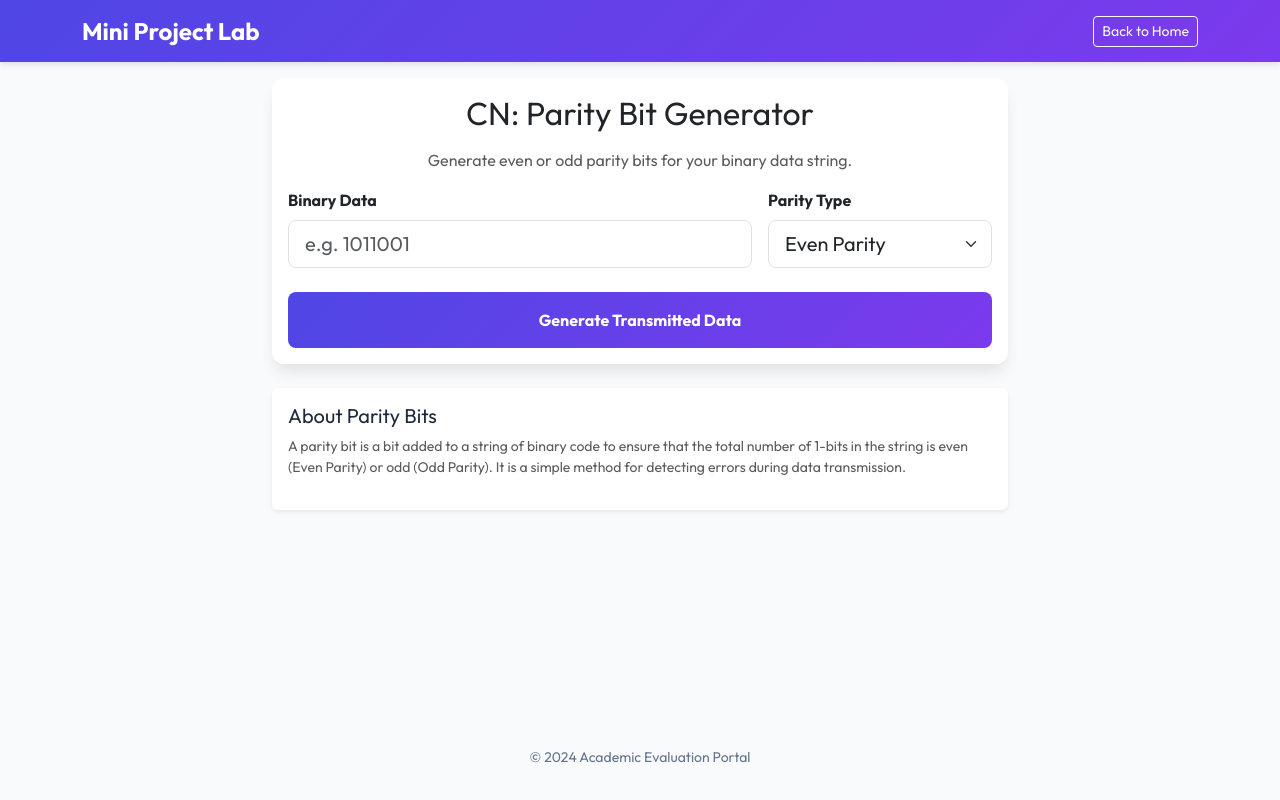
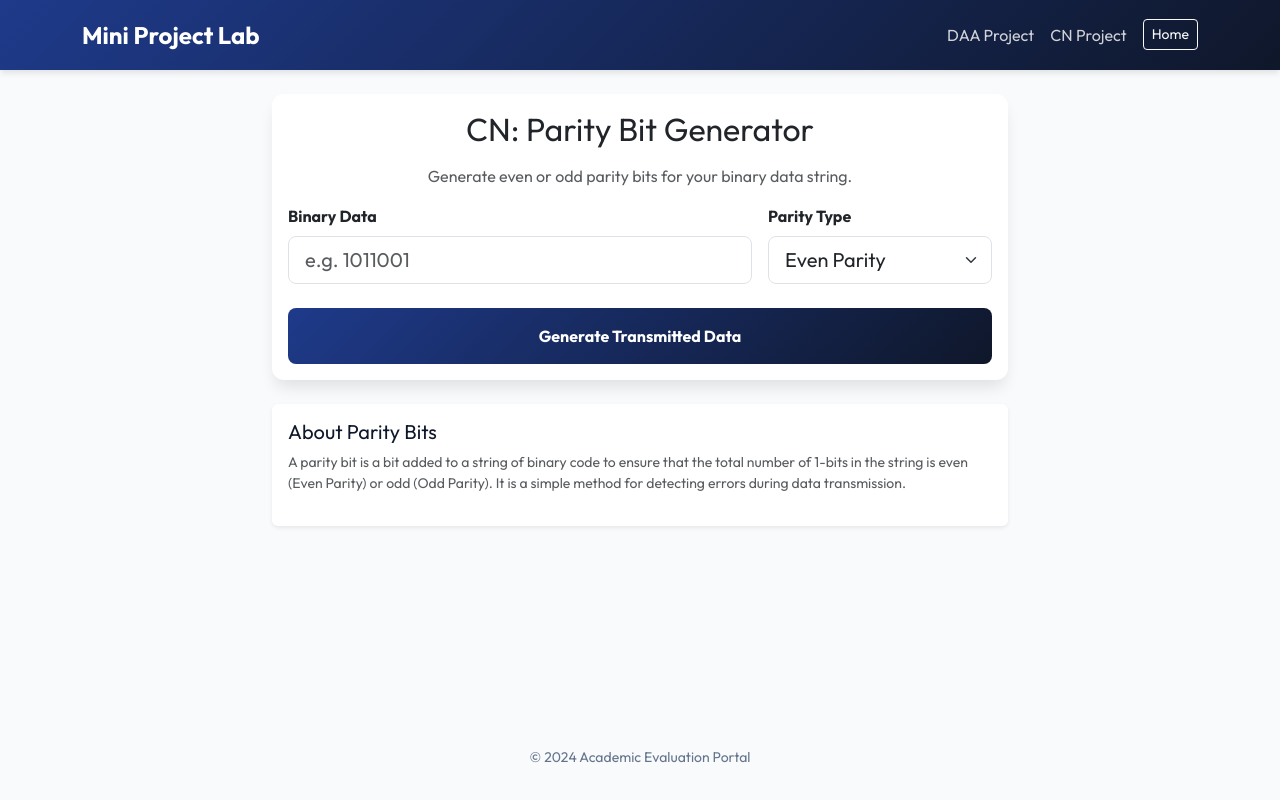
Before and after one commit to sarjanshah14/miniprojects, a Flask app: page /cn in a window 1280 px wide. Run offline with Flask 3, Linux system fonts and the light colour scheme.

Commit message:
Change theme to navy blue/blackish and update navbar with subject links

```diff
--- a/static/style.css
+++ b/static/style.css
@@ -1,11 +1,11 @@
 @import url('https://fonts.googleapis.com/css2?family=Poppins:wght@300;400;600&family=Outfit:wght@300;400;700&display=swap');
 
 :root {
-    --primary-color: #4f46e5;
-    --secondary-color: #7c3aed;
+    --primary-color: #1e3a8a;
+    --secondary-color: #0f172a;
     --bg-color: #f8fafc;
     --card-bg: #ffffff;
-    --text-color: #1e293b;
+    --text-color: #0f172a;
     --border-radius: 12px;
 }
 
@@ -20,8 +20,18 @@ body {
 
 .navbar {
     background: linear-gradient(135deg, var(--primary-color), var(--secondary-color));
-    padding: 0.5rem 0;
+    padding: 0.75rem 0;
     box-shadow: 0 4px 6px -1px rgba(0, 0, 0, 0.1);
+}
+
+.nav-link {
+    color: rgba(255, 255, 255, 0.8) !important;
+    font-weight: 500;
+    transition: color 0.3s ease;
+}
+
+.nav-link:hover {
+    color: white !important;
 }
 
 .navbar-brand {
@@ -62,7 +72,7 @@ body {
 .card-header-custom {
     padding: 1rem;
     text-align: center;
-    background: linear-gradient(135deg, rgba(79, 70, 229, 0.1), rgba(124, 58, 237, 0.1));
+    background: linear-gradient(135deg, rgba(30, 58, 138, 0.1), rgba(15, 23, 42, 0.1));
 }
 
 .btn-primary-custom {
--- a/templates/cn.html
+++ b/templates/cn.html
@@ -14,13 +14,26 @@
     <nav class="navbar navbar-expand-lg navbar-dark">
         <div class="container">
             <a class="navbar-brand" href="/">Mini Project Lab</a>
-            <div class="ms-auto">
-                <a href="/" class="btn btn-sm btn-outline-light">Back to Home</a>
+            <button class="navbar-toggler" type="button" data-bs-toggle="collapse" data-bs-target="#navbarNavCN">
+                <span class="navbar-toggler-icon"></span>
+            </button>
+            <div class="collapse navbar-collapse" id="navbarNavCN">
+                <ul class="navbar-nav ms-auto">
+                    <li class="nav-item">
+                        <a class="nav-link" href="/daa">DAA Project</a>
+                    </li>
+                    <li class="nav-item">
+                        <a class="nav-link active" href="/cn">CN Project</a>
+                    </li>
+                    <li class="nav-item ms-lg-2">
+                        <a href="/" class="btn btn-sm btn-outline-light mt-1">Home</a>
+                    </li>
+                </ul>
             </div>
         </div>
     </nav>
 
-    <div class="container mt-3 fade-in">
+    <div class="container mt-4 fade-in">
         <div class="row justify-content-center">
             <div class="col-lg-8">
                 <div class="card p-3">
```
Also changed, not shown: templates/daa.html (+16 -3 lines), templates/index.html (+14 -1 lines).
